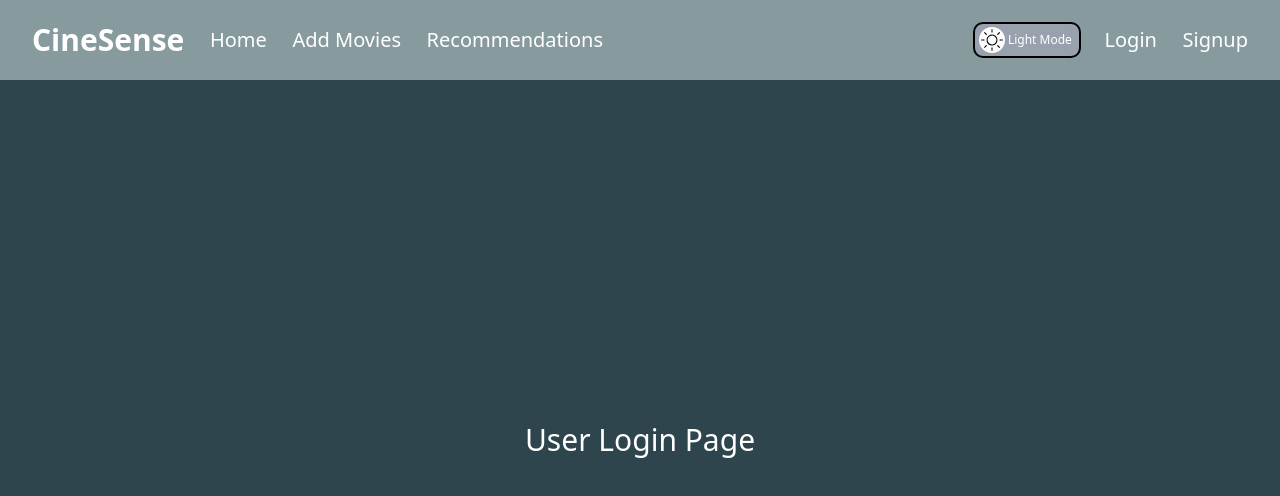
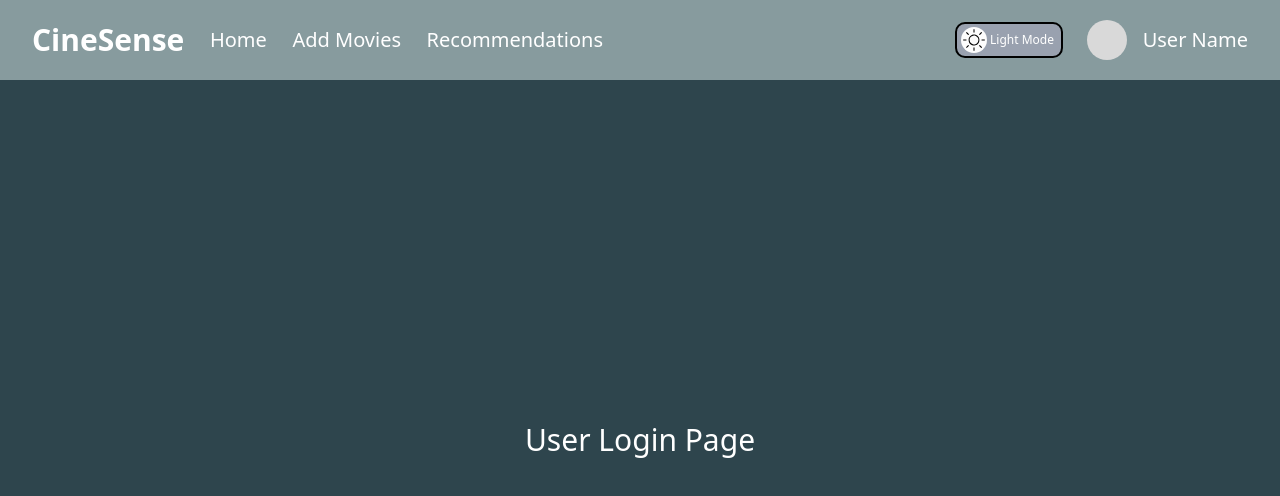
Before and after one commit to Vchen7629/CineSense, a React app in the folder frontend/: page /login in a window 1280 px wide. Shown: the top 496 px of the page. Built offline with nearby package versions, Linux system fonts and the light colour scheme; the HTML template or start-up script is replaced by a standard one.

Commit message:
feat: added user profile button and placeholder icon circle

```diff
--- a/frontend/src/features/homepage/pages/HomePage.tsx
+++ b/frontend/src/features/homepage/pages/HomePage.tsx
@@ -1,5 +1,5 @@
 import '../../../shared/styles/App.css'
-import Header from "../../navbar/Header"
+import Header from "../../navbar/components/Header"
 
 export default function HomePage() {
   return (
--- a/frontend/src/features/movie-input/pages/MoviePage.tsx
+++ b/frontend/src/features/movie-input/pages/MoviePage.tsx
@@ -1,4 +1,4 @@
-import Header from "@/features/navbar/Header";
+import Header from "@/features/navbar/components/Header";
 
 export default function MovieInputPage() {
     return (
--- a/frontend/src/features/navbar/Header.tsx
+++ b/frontend/src/features/navbar/components/Header.tsx
@@ -1,4 +1,4 @@
-import { Switch } from "@/features/navbar/darkLightModeSwitch"
+import { Switch } from "@/features/navbar/components/darkLightModeSwitch"
 
 const Header = () => {
 
@@ -14,12 +14,12 @@ const Header = () => {
                 <div className="flex items-center space-x-2">
                     <Switch id="airplane-mode"/>
                 </div>
-                <a href="/login" className="text-xl text-white font-medium hover:text-gray-500">
-                    Login
-                </a>
-                <a href="/signup" className="text-xl text-white font-medium hover:text-gray-500">
-                    Signup
-                </a>
+                <div className="flex space-x-[1rem] items-center">
+                    <div className="bg-[#D9D9D9] h-[2.5rem] w-[2.5rem] rounded-full"/>
+                    <a href="/profile" className="text-xl text-white font-medium hover:text-gray-500">
+                        User Name
+                    </a>
+                </div>
             </div>
         </header>
     )
--- a/frontend/src/features/recommendations/pages/RecommendationPage.tsx
+++ b/frontend/src/features/recommendations/pages/RecommendationPage.tsx
@@ -1,4 +1,4 @@
-import Header from "@/features/navbar/Header"
+import Header from "@/features/navbar/components/Header"
 
 export default function RecommendationPage() {
     return (
--- a/frontend/src/features/user/pages/LoginPage.tsx
+++ b/frontend/src/features/user/pages/LoginPage.tsx
@@ -1,4 +1,4 @@
-import Header from "@/features/navbar/Header";
+import Header from "@/features/navbar/components/Header";
 
 export default function LoginPage() {
 
--- a/frontend/src/features/user/pages/SignUpPage.tsx
+++ b/frontend/src/features/user/pages/SignUpPage.tsx
@@ -1,4 +1,4 @@
-import Header from "@/features/navbar/Header";
+import Header from "@/features/navbar/components/Header";
 
 export default function SignUpPage() {
     return (
--- a/frontend/src/features/user/pages/UserProfilePage.tsx
+++ b/frontend/src/features/user/pages/UserProfilePage.tsx
@@ -1,4 +1,4 @@
-import Header from "@/features/navbar/Header";
+import Header from "@/features/navbar/components/Header";
 
 export default function ProfilePage() {
 
```
Also changed, not shown: frontend/src/features/navbar/components/darkLightModeSwitch.tsx (renamed from frontend/src/features/navbar/darkLightModeSwitch.tsx), frontend/src/features/navbar/util/placeholderUtil.tsx (added).
